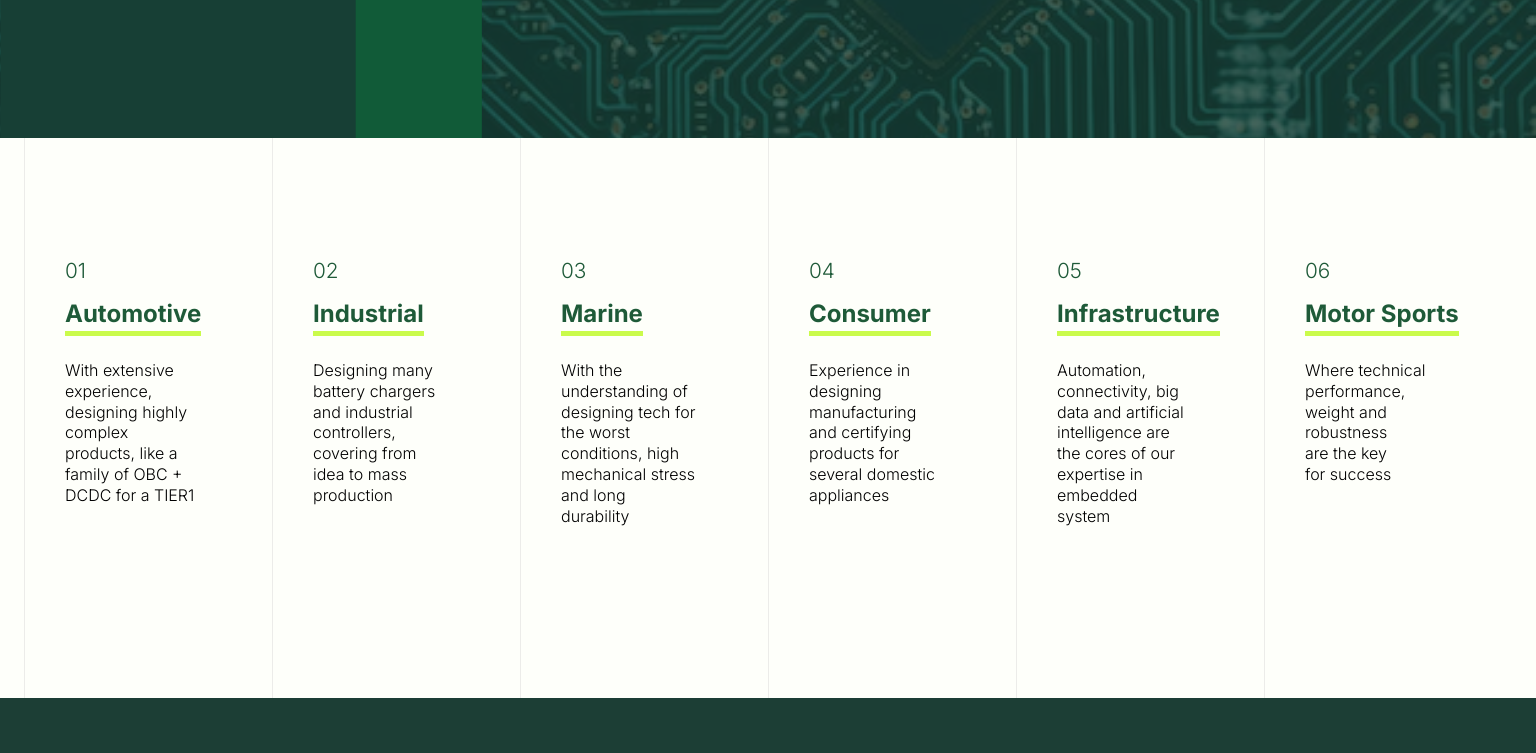
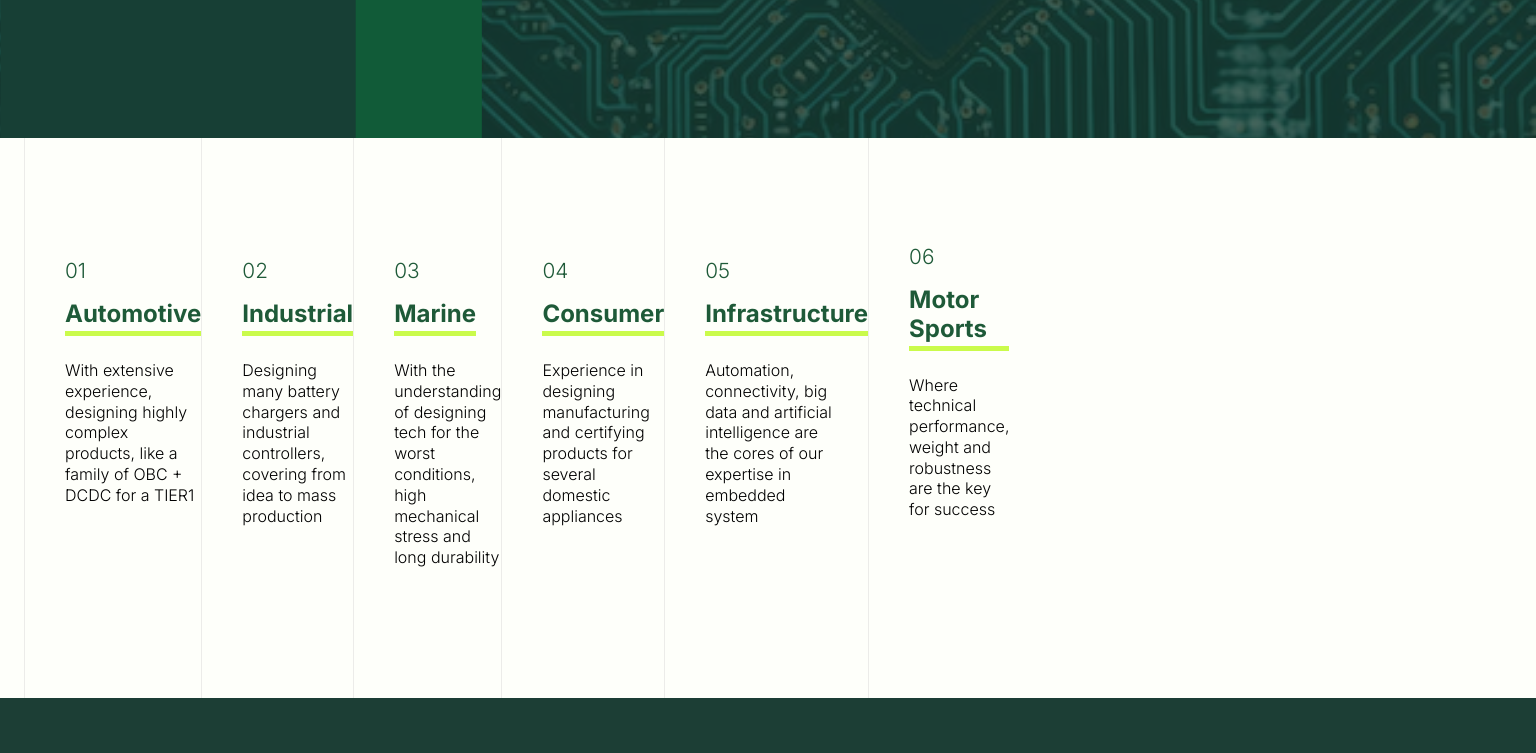
Before and after one commit to Nannitta/AaroxElectronics, a Next.js app: page / in a window 1536 px wide. Shown: the part 1462-2215 px from the top of the page. Built offline with nearby package versions, Linux system fonts and the light colour scheme.

Commit message:
WIP fix animation when hover sectors

```diff
--- a/src/app/components/HomePage/thirdSection.css
+++ b/src/app/components/HomePage/thirdSection.css
@@ -88,18 +88,11 @@
 		height: 100%;
 		position: absolute;
 		z-index: 1;
-		transform: scale(1.05);
 	}
 
 	.sector-bg {
 		display: initial;
 		object-fit: cover;
-		transform: scale(1.05);
-	}
-
-	.sectors.hovered {
-		flex: 1.6 1.6 0%;
-		transition: all 0.5s cubic-bezier(0.4, 0, 0.2, 1);
 	}
 
 	.sectors:hover div span,
@@ -115,6 +108,16 @@
 		border-left: 1px solid #c3c3c350;
 		height: 100%;
 		position: relative;
+		transition: all 0.5s cubic-bezier(0.4, 0, 0.2, 1);
+	}
+
+	.sectors.hovered {
+		flex: 1.6 1.6 0%;
+	}
+
+	.sectors:not(.hovered) {
+		flex: 1 1 0%;
+		transition: flex 0.8s cubic-bezier(0.4, 0, 0.2, 1);
 	}
 
 	.sectors div {
```
